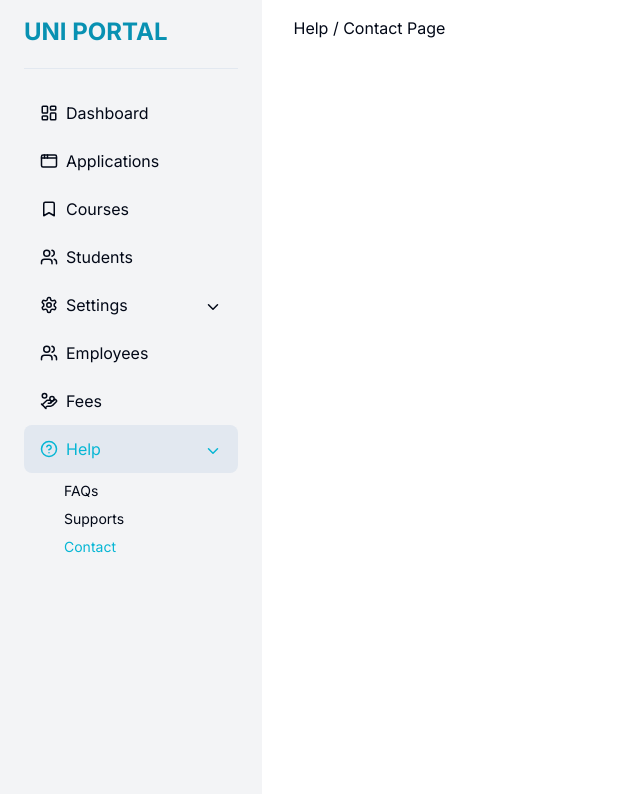
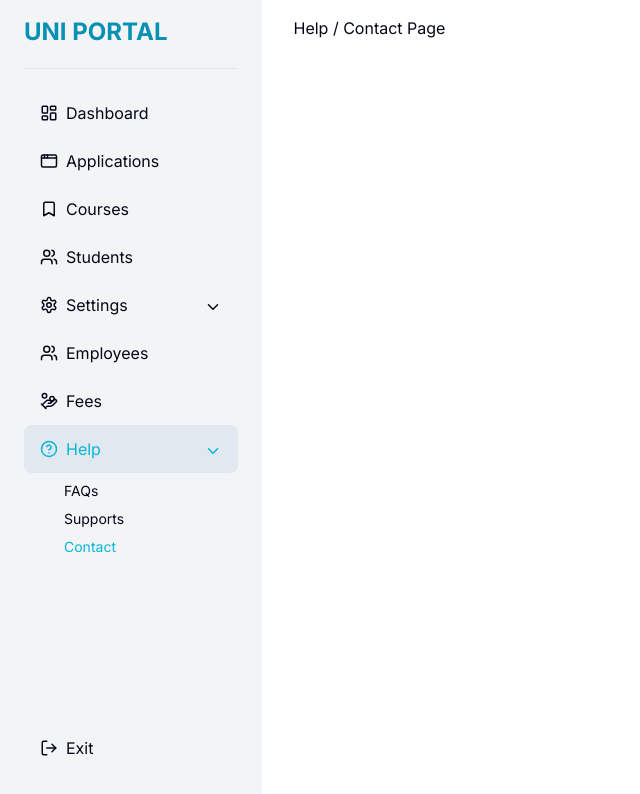
Before and after one commit to AmaduKamara/sidebar-layout-template, a Next.js app: page /help/contact-us in a window 1280 px wide. Shown: the top 794 px of the page, without its empty margins (0-640 px from the left). Built offline with nearby package versions, Linux system fonts and the light colour scheme; what tailwindcss-scrollbar would draw is missing.

Commit message:
Add exit logout button at the bottom of the sidenav

```diff
--- a/components/Sidebar.tsx
+++ b/components/Sidebar.tsx
@@ -9,6 +9,7 @@ import {
   Bell,
   HandCoins,
   HelpCircle,
+  LogOut
 } from "lucide-react";
 import SidebarSubItemPage from "./SidebarSubItem";
 
@@ -109,6 +110,12 @@ const Sidebar = () => {
           ))}
         </ul>
       </div>
+      <div className="absolute bottom-0 left-0 ml-10 mb-10 w-full flex items-center space-x-2 cursor-pointer hover:text-cyan-500">
+
+          <LogOut size={18} />
+          <span>Exit</span>
+
+      </div>
     </main>
   );
 };
```
